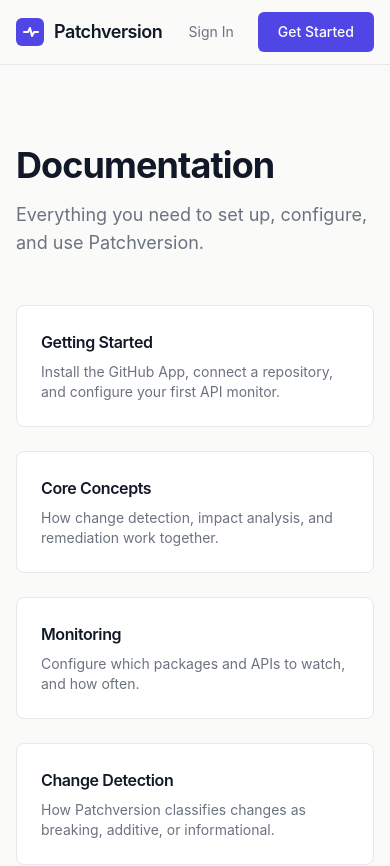
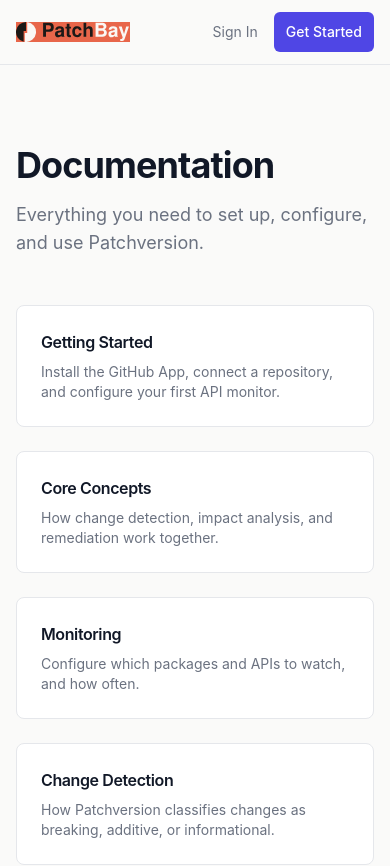
Before and after one commit to Nitish-1303/Patchversion, a Next.js app in the folder packages/site/: page /docs in a window 390 px wide. Shown: the top 866 px of the page. Built offline with nearby package versions, Linux system fonts and the light colour scheme.

Commit message:
Use PatchBay shared header and footer branding

```diff
--- a/packages/site/src/app/Chrome.tsx
+++ b/packages/site/src/app/Chrome.tsx
@@ -5,11 +5,7 @@
 function Logo() {
   return (
     <a href="/" className="flex items-center gap-2.5">
-      <svg width="28" height="28" viewBox="0 0 28 28" fill="none" xmlns="http://www.w3.org/2000/svg">
-        <rect width="28" height="28" rx="6" fill="#4F46E5"/>
-        <path d="M8 14h4l2-4 2 8 2-4h4" stroke="white" strokeWidth="2" strokeLinecap="round" strokeLinejoin="round"/>
-      </svg>
-      <span className="font-display text-lg font-semibold tracking-tight">Patchversion</span>
+      <img src="/patchbay-lockup-on-coral.svg" alt="PatchBay" className="h-5 sm:h-8 w-auto" />
     </a>
   );
 }
@@ -36,10 +32,10 @@
           ]} />
           <a href="/pricing" className="px-3 py-2 text-sm text-text-secondary hover:text-ink rounded-md transition-colors">Pricing</a>
         </div>
-        <div className="flex items-center gap-3">
+        <div className="flex items-center gap-1 sm:gap-3">
           <a href="/docs" className="hidden sm:inline-block px-3 py-2 text-sm text-text-secondary hover:text-ink transition-colors">Documentation</a>
           <a href="/login" className="px-3 py-2 text-sm text-text-secondary hover:text-ink transition-colors">Sign In</a>
-          <a href="/signup" className="btn-primary">Get Started</a>
+          <a href="/signup" className="btn-primary px-3 sm:px-5">Get Started</a>
         </div>
       </nav>
     </header>
@@ -121,7 +117,7 @@
           </div>
         </div>
         <div className="rule-t mt-12 pt-8 flex flex-col sm:flex-row items-center justify-between gap-4">
-          <p className="text-sm text-text-tertiary">&copy; 2026 Patchversion. All rights reserved.</p>
+          <p className="text-sm text-text-tertiary">&copy; 2026 PatchBay. All rights reserved.</p>
         </div>
       </div>
     </footer>
```
